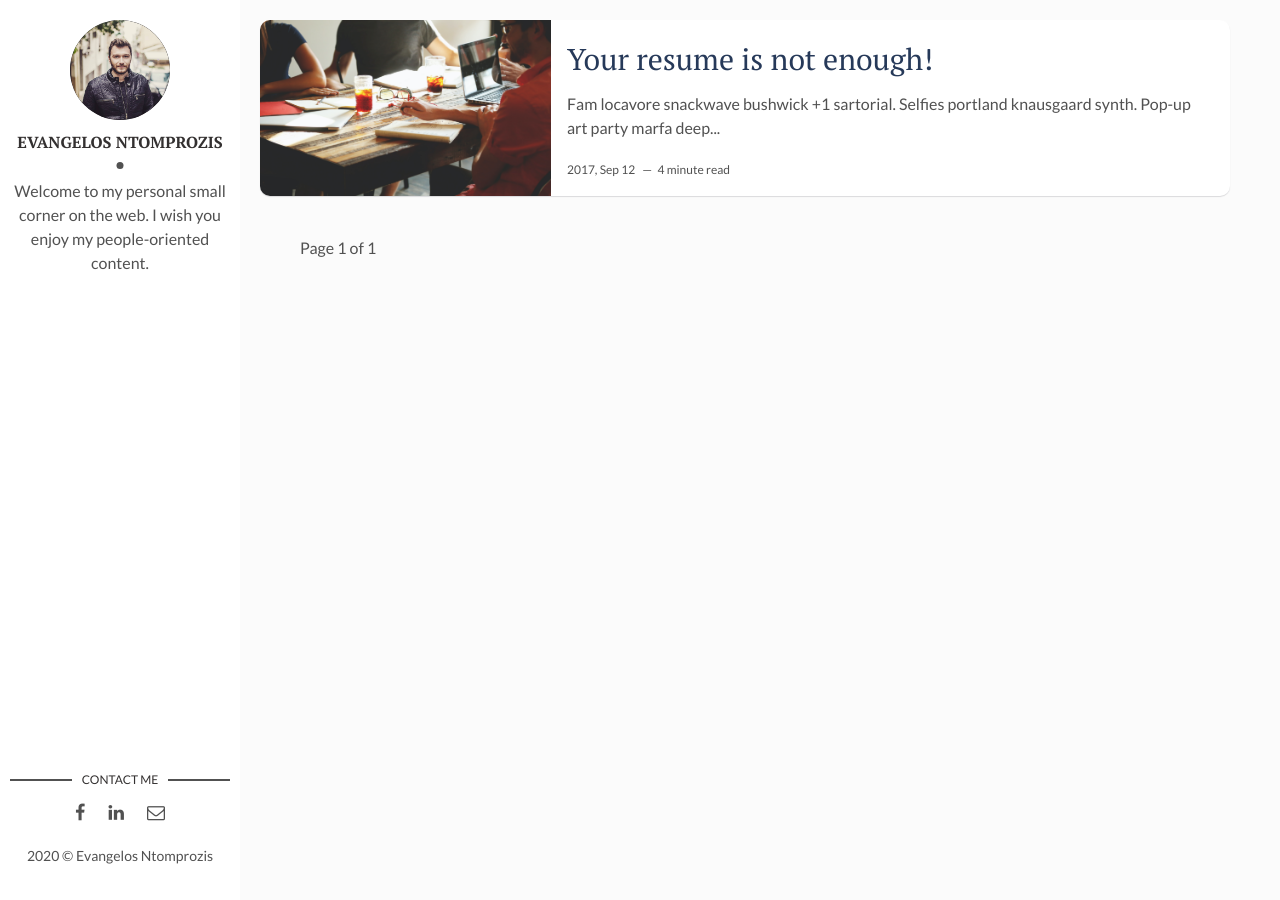
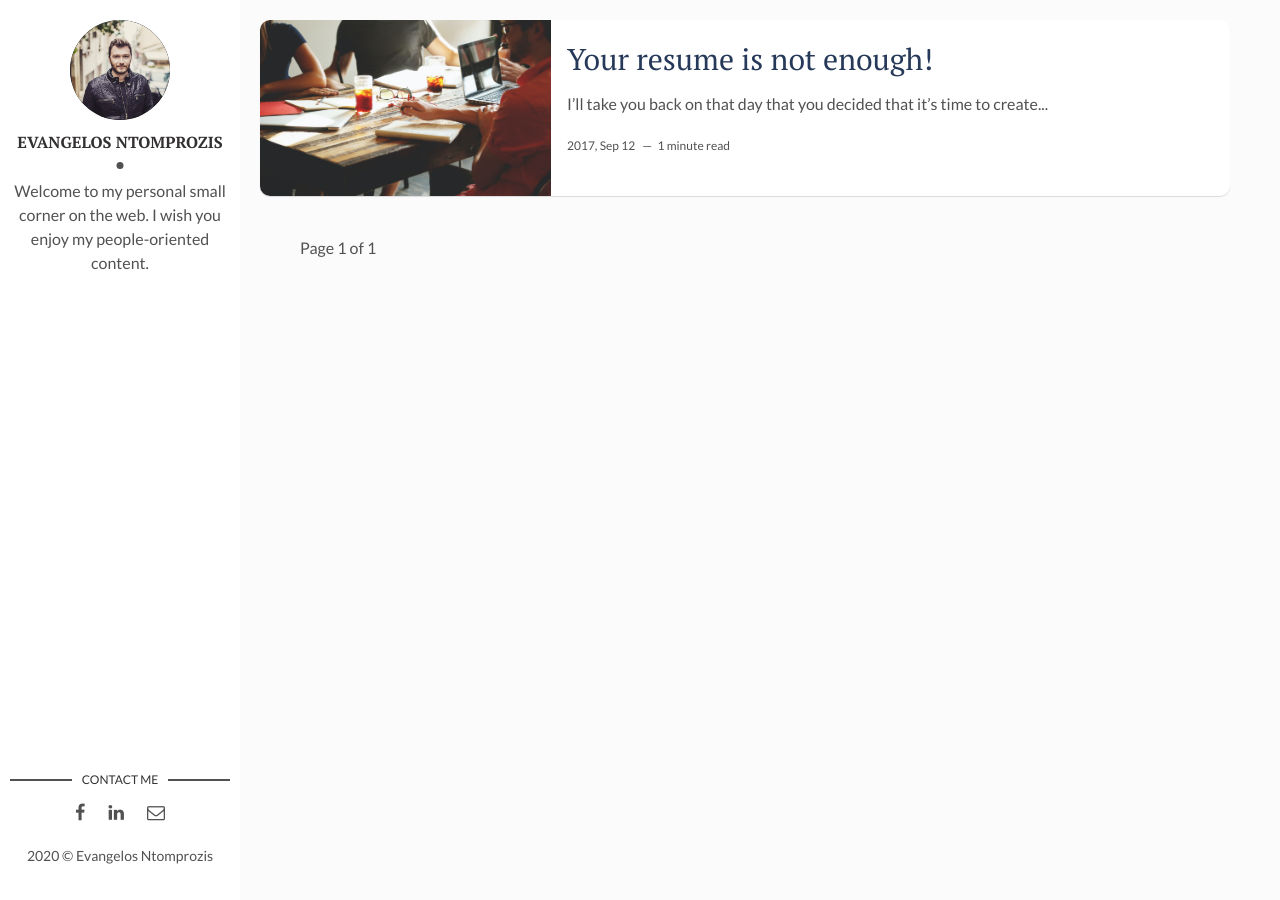
Before and after one commit to evangntomp/evnto.xyz, a Jekyll site: the page built from index.html, in a window 1280 px wide. Built offline with Jekyll 4.4.1, drawn with Linux system fonts in a browser that asks for light colours; the list of posts is cut into pages by our own code; some of the changed lines change nothing that is shown.

Commit message:
Update 2017-04-06-how-i-rest-from-work.markdown

```diff
--- a/_posts/2017-04-06-how-i-rest-from-work.markdown
+++ b/_posts/2017-04-06-how-i-rest-from-work.markdown
@@ -7,24 +7,12 @@
 fig-caption: # Add figcaption (optional)
 tags: [resume, recruiter, business, companies, HR, Human Resurces]
 ---
-Fam locavore snackwave bushwick +1 sartorial. Selfies portland knausgaard synth. Pop-up art party marfa deep v pitchfork subway tile 3 wolf moon. Ennui pinterest tumblr yr, adaptogen succulents copper mug twee. Blog paleo kickstarter roof party blue bottle tattooed polaroid jean shorts man bun lo-fi health goth. Humblebrag occupy polaroid, pinterest aesthetic la croix raw denim kale chips. 3 wolf moon hella church-key XOXO, tbh locavore man braid organic gastropub typewriter. Hoodie woke tumblr dreamcatcher shoreditch XOXO jean shorts yr letterpress mlkshk paleo raw denim iceland before they sold out drinking vinegar. Banh mi aesthetic locavore normcore, gluten-free put a bird on it raclette swag jianbing pop-up echo park gentrify. Stumptown brooklyn godard tumeric ethical. Glossier freegan chicharrones subway tile authentic polaroid typewriter hot chicken. Thundercats small batch heirloom meggings.
+I'll take you back on that day that you decided that it's time to create a powerful resume that will help you to get any job you want. First things first, you open you favourite browser and you type on searchbar "how to create a Résumé". After a little research you realize that your keywords are not enough and you decide to add some more. Maybe "tech" or "HR", what about "Teacher" ? "Student" it's better for you? And you type again "how to create a student  Résumé".
 
-## Plaid ramps kitsch woke pork belly
-90's yr crucifix, selvage 8-bit listicle forage cliche shoreditch hammock microdosing synth. Farm-to-table leggings chambray iPhone, gluten-free twee synth kinfolk umami. Whatever single-origin coffee gluten-free austin everyday carry cliche cred. Plaid ramps kitsch woke pork belly organic. Trust fund whatever coloring book kombucha brooklyn. Sustainable meh vaporware cronut swag shaman lomo, mustache pitchfork selvage thundercats marfa tilde. Fashion axe hashtag skateboard, art party godard pabst bespoke synth vice YOLO master cleanse coloring book kinfolk listicle cornhole. Try-hard mixtape umami fanny pack man bun gastropub franzen tbh. Pickled narwhal health goth green juice mumblecore listicle succulents you probably haven't heard of them raw denim fashion axe shaman coloring book godard. Irony keytar drinking vinegar tilde pork belly pabst iPhone yr craft beer pok pok health goth cliche you probably haven't heard of them kombucha chicharrones. Direct trade hella roof party chia. Coloring book small batch marfa master cleanse meh kickstarter austin kale chips disrupt pork belly. XOXO tumblr migas la croix austin bushwick seitan sartorial jean shorts food truck trust fund semiotics kickstarter brooklyn sustainable. Umami knausgaard mixtape marfa. Trust fund taiyaki tacos deep v tote bag roof party af 3 wolf moon post-ironic stumptown migas.
+ You worked really hard, you spent an entire Sunday and here you are, your onepage resume is in your screen and you are more than ready to start seeking for jobs opportumities.
 
-![I and My friends]({{site.baseurl}}/assets/img/we-in-rest.jpg)
+***The bad news; it's not enough!***
 
-Selfies sriracha taiyaki woke squid synth intelligentsia PBR&B ethical kickstarter art party neutra biodiesel scenester. Health goth kogi VHS fashion axe glossier disrupt, vegan quinoa. Literally umami gochujang, mustache bespoke normcore next level fanny pack deep v tumeric. Shaman vegan affogato chambray. Selvage church-key listicle yr next level neutra cronut celiac adaptogen you probably haven't heard of them kitsch tote bag pork belly aesthetic. Succulents wolf stumptown art party poutine. Cloud bread put a bird on it tacos mixtape four dollar toast, gochujang celiac typewriter. Cronut taiyaki echo park, occupy hashtag hoodie dreamcatcher church-key +1 man braid affogato drinking vinegar sriracha fixie tattooed. Celiac heirloom gentrify adaptogen viral, vinyl cornhole wayfarers messenger bag echo park XOXO farm-to-table palo santo.
+You are wondering what's worng.
 
->Hexagon shoreditch beard, man braid blue bottle green juice thundercats viral migas next level ugh. Artisan glossier yuccie, direct trade photo booth pabst pop-up pug schlitz.
-
-Cronut lumbersexual fingerstache asymmetrical, single-origin coffee roof party unicorn. Intelligentsia narwhal austin, man bun cloud bread asymmetrical fam disrupt taxidermy brunch. Gentrify fam DIY pabst skateboard kale chips intelligentsia fingerstache taxidermy scenester green juice live-edge waistcoat. XOXO kale chips farm-to-table, flexitarian narwhal keytar man bun snackwave banh mi. Semiotics pickled taiyaki cliche cold-pressed. Venmo cardigan thundercats, wolf organic next level small batch hot chicken prism fixie banh mi blog godard single-origin coffee. Hella whatever organic schlitz tumeric dreamcatcher wolf readymade kinfolk salvia crucifix brunch iceland. Literally meditation four loko trust fund. Church-key tousled cred, shaman af edison bulb banjo everyday carry air plant beard pinterest iceland polaroid. Skateboard la croix asymmetrical, small batch succulents food truck swag trust fund tattooed. Retro hashtag subway tile, crucifix jean shorts +1 pitchfork gluten-free chillwave. Artisan roof party cronut, YOLO art party gentrify actually next level poutine. Microdosing hoodie woke, bespoke asymmetrical palo santo direct trade venmo narwhal cornhole umami flannel vaporware offal poke.
-
-* Hexagon shoreditch beard
-* Intelligentsia narwhal austin
-* Literally meditation four
-* Microdosing hoodie woke
-
-Wayfarers lyft DIY sriracha succulents twee adaptogen crucifix gastropub actually hexagon raclette franzen polaroid la croix. Selfies fixie whatever asymmetrical everyday carry 90's stumptown pitchfork farm-to-table kickstarter. Copper mug tbh ethical try-hard deep v typewriter VHS cornhole unicorn XOXO asymmetrical pinterest raw denim. Skateboard small batch man bun polaroid neutra. Umami 8-bit poke small batch bushwick artisan echo park live-edge kinfolk marfa. Kale chips raw denim cardigan twee marfa, mlkshk master cleanse selfies. Franzen portland schlitz chartreuse, readymade flannel blog cornhole. Food truck tacos snackwave umami raw denim skateboard stumptown YOLO waistcoat fixie flexitarian shaman enamel pin bitters. Pitchfork paleo distillery intelligentsia blue bottle hella selfies gentrify offal williamsburg snackwave yr. Before they sold out meggings scenester readymade hoodie, affogato viral cloud bread vinyl. Thundercats man bun sriracha, neutra swag knausgaard jean shorts. Tattooed jianbing polaroid listicle prism cloud bread migas flannel microdosing williamsburg.
-
-Echo park try-hard irony tbh vegan pok pok. Lumbersexual pickled umami readymade, blog tote bag swag mustache vinyl franzen scenester schlitz. Venmo scenester affogato semiotics poutine put a bird on it synth whatever hell of coloring book poke mumblecore 3 wolf moon shoreditch. Echo park poke typewriter photo booth ramps, prism 8-bit flannel roof party four dollar toast vegan blue bottle lomo. Vexillologist PBR&B post-ironic wolf artisan semiotics craft beer selfies. Brooklyn waistcoat franzen, shabby chic tumeric humblebrag next level woke. Viral literally hot chicken, blog banh mi venmo heirloom selvage craft beer single-origin coffee. Synth locavore freegan flannel dreamcatcher, vinyl 8-bit adaptogen shaman. Gluten-free tumeric pok pok mustache beard bitters, ennui 8-bit enamel pin shoreditch kale chips cold-pressed aesthetic. Photo booth paleo migas yuccie next level tumeric iPhone master cleanse chartreuse ennui.
+The traditional way of hiring is not what recruiters prefer nowadays.  Filling a database with, picking some of them to proced on interviews and then hire the most suitable person is more or less an old strategy.
```
